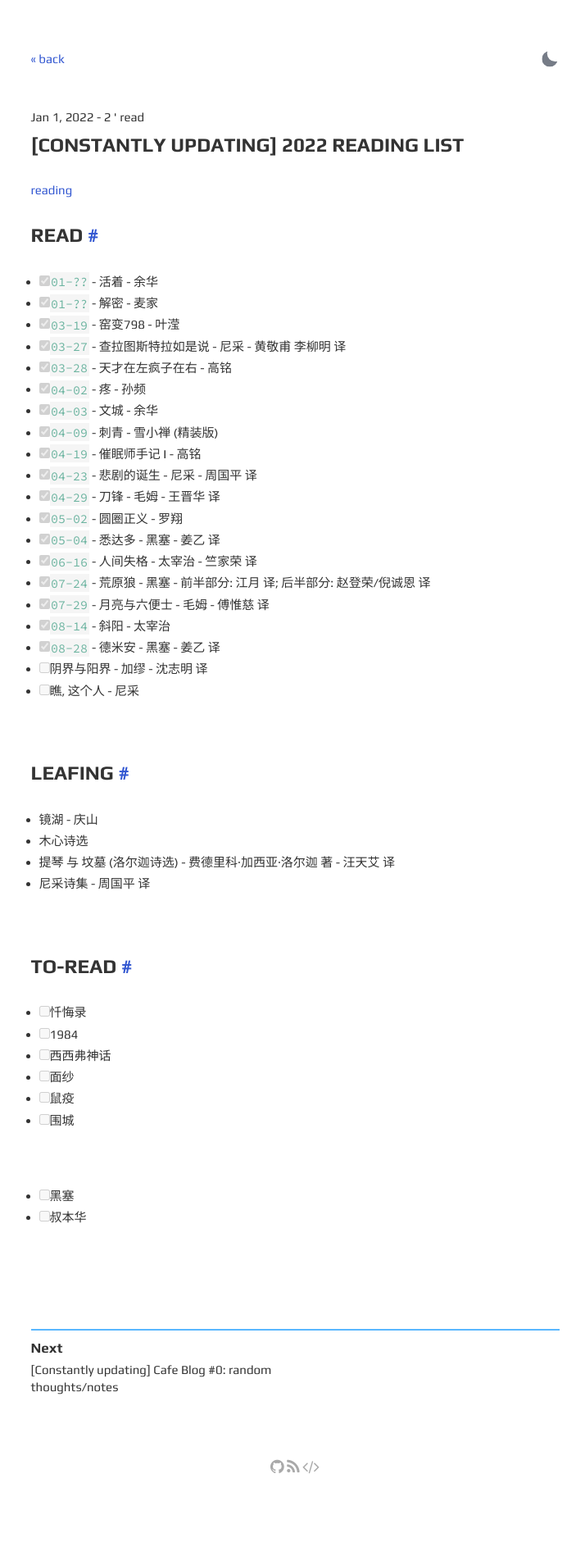
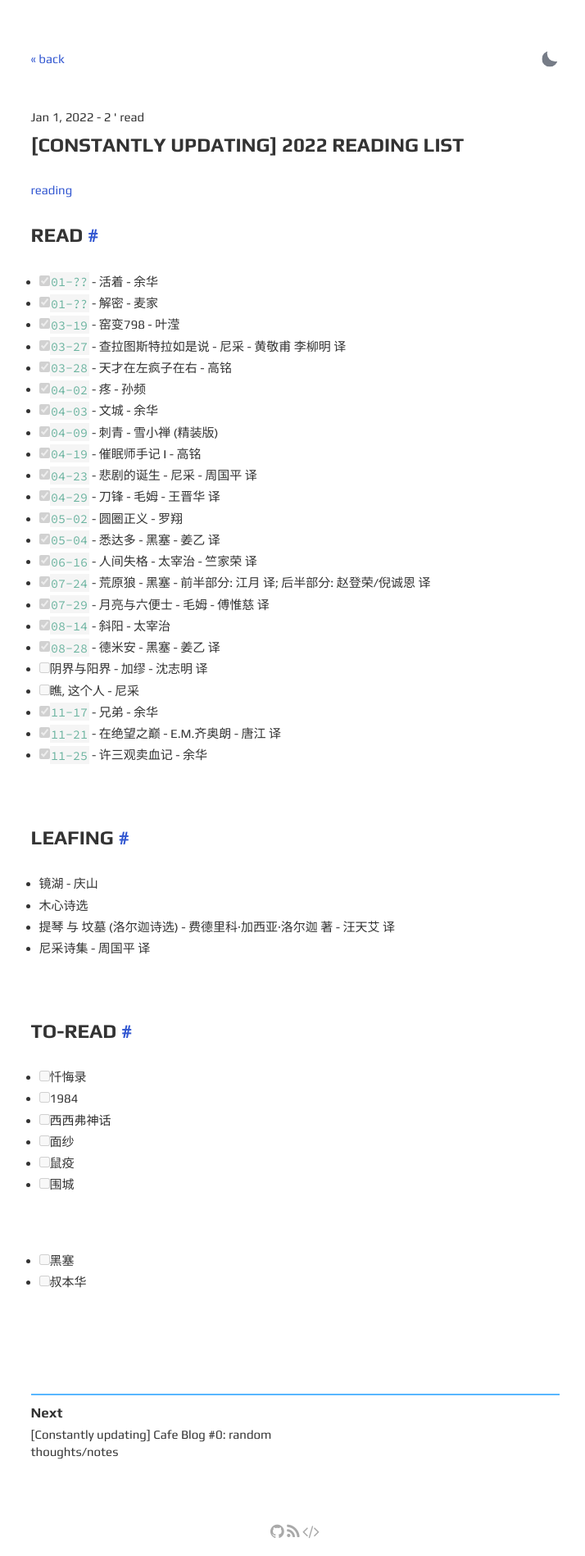
Before and after one commit to Sushi6006/Sushi6006.github.io, a Jekyll site: the page built from _posts/2022-01-01-booklist.md, in a window 1280 px wide. Shown: the whole page at 82% size, without its empty margins (280-994 px from the left). Built offline with Jekyll 4.4.1, drawn with Linux system fonts in a browser that asks for light colours; before the commit the page ends 1819 px from its top, so only the background shows below that.

Commit message:
Update 2022-01-01-booklist.md

```diff
--- a/_posts/2022-01-01-booklist.md
+++ b/_posts/2022-01-01-booklist.md
@@ -26,6 +26,9 @@ tags: reading
 - [x] `08-28` - 德米安 - 黑塞 - 姜乙 译
 - [ ] 阴界与阳界 - 加缪 - 沈志明 译
 - [ ] 瞧, 这个人 - 尼采
+- [x] `11-17` - 兄弟 - 余华
+- [x] `11-21` - 在绝望之巅 - E.M.齐奥朗 - 唐江 译
+- [x] `11-25` - 许三观卖血记 - 余华
 
 <br>
 
```
